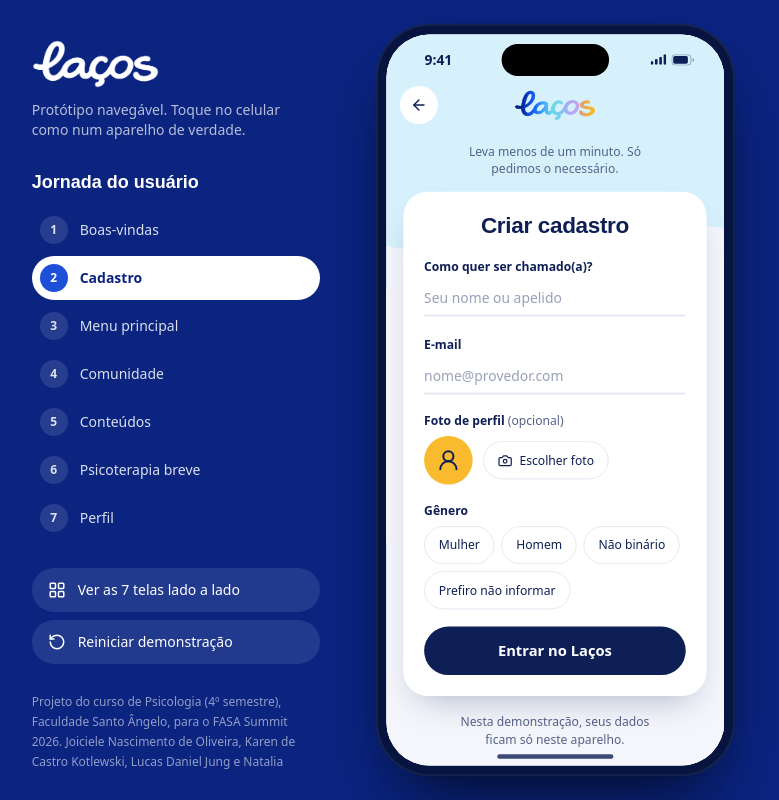
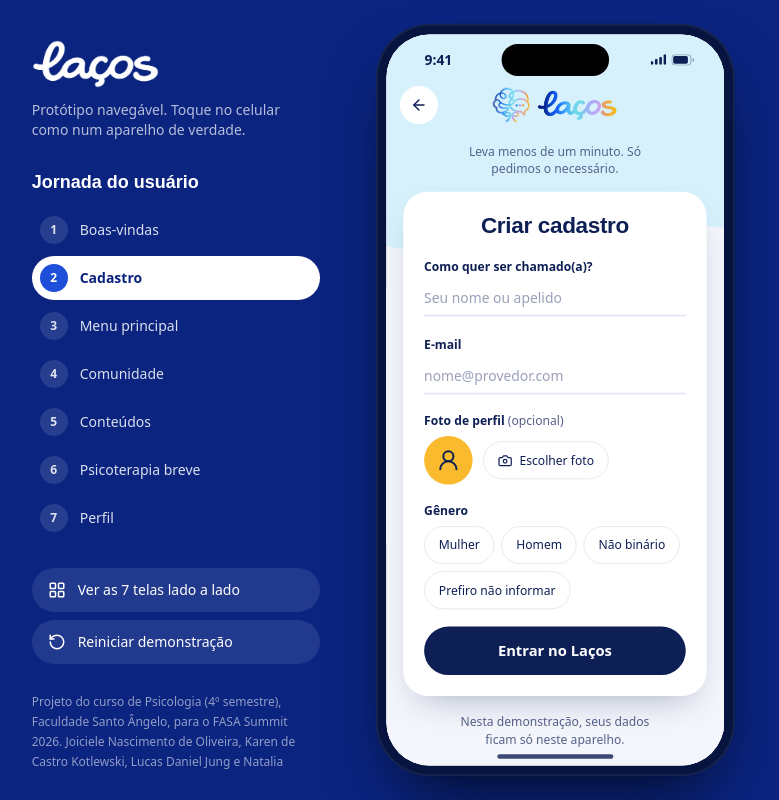
Before and after one commit to luisfelypehoffmanndev/lacos, a React (Vite) app: page /#/boas-vindas in a window 1280 px wide. Both pictures are taken after a click on the button "Criar meu cadastro". Shown: the whole page, without its empty margins (257-1036 px from the left). Built offline with nearby package versions, Linux system fonts and the light colour scheme.

Commit message:
Cadastro: símbolo do Laços ao lado do letreiro no topo
Co-Authored-By: Claude Opus 5.5 <noreply@anthropic.com>

```diff
--- a/src/app/telas/Cadastro.tsx
+++ b/src/app/telas/Cadastro.tsx
@@ -96,7 +96,10 @@ export function Cadastro({ modo }: { modo?: 'entrar' | 'editar' }) {
           ) : (
             <span className="size-11" />
           )}
-          <img src="/marca/letreiro.png" alt="laços" className="mx-auto h-9 w-auto" />
+          <span className="mx-auto flex items-center gap-2">
+            <img src="/marca/simbolo.png" alt="" className="h-10 w-auto" />
+            <img src="/marca/letreiro.png" alt="laços" className="h-9 w-auto" />
+          </span>
           <span className="size-11" />
         </div>
         <p className="t-sm mx-auto mt-4 max-w-[28ch] text-center text-tinta-suave">
```
Also changed, not shown: 1 other file (tests, documents, lock files or other folders).
